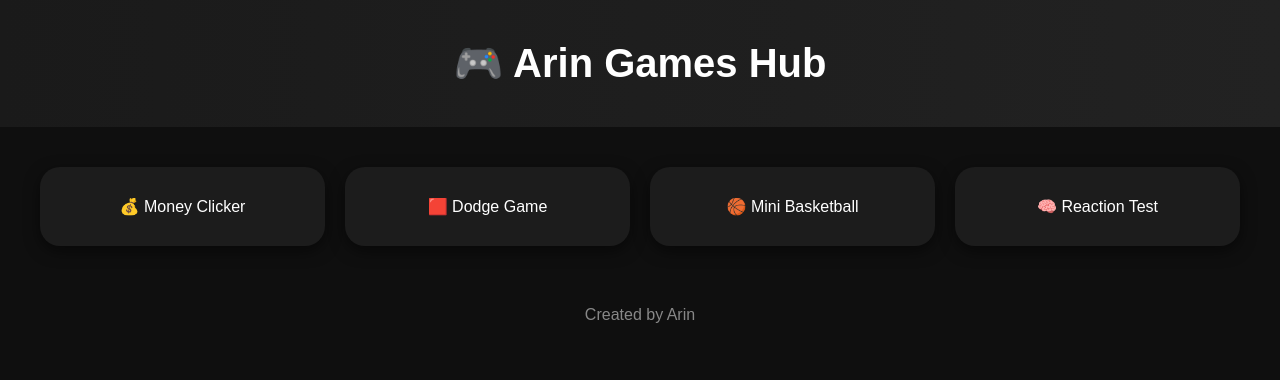
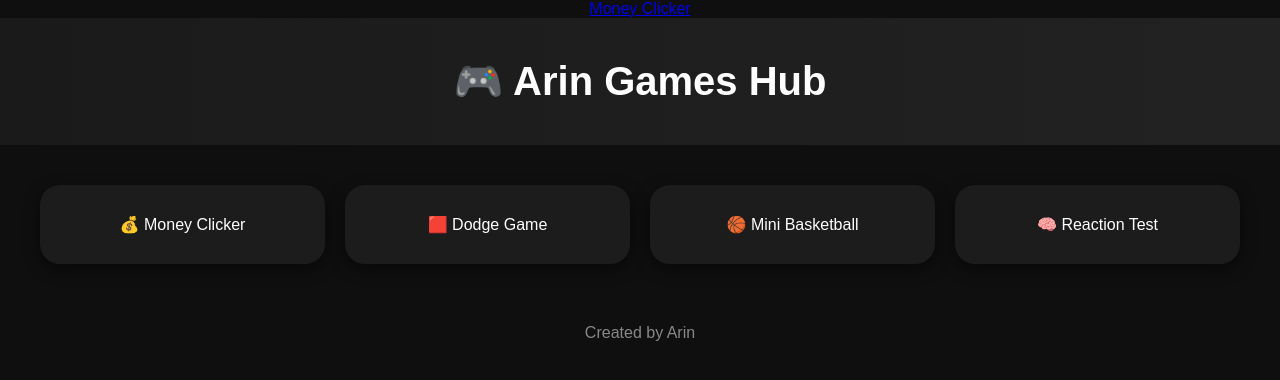
Before and after one commit to arintrl/jewish-legends, a plain HTML site: page index.html in a window 1280 px wide. Drawn offline with Linux system fonts and the light colour scheme.

Commit message:
fix homepage link

```diff
--- a/index.html
+++ b/index.html
@@ -48,6 +48,8 @@ footer {
 </head>
 <body>
 
+  <a href="game1.html">Money Clicker</a>
+
 <header>🎮 Arin Games Hub</header>
 
 <div class="grid">
@@ -68,6 +70,7 @@ footer {
   </div>
 </div>
 
+
 <footer>Created by Arin</footer>
 
 </body>
```
